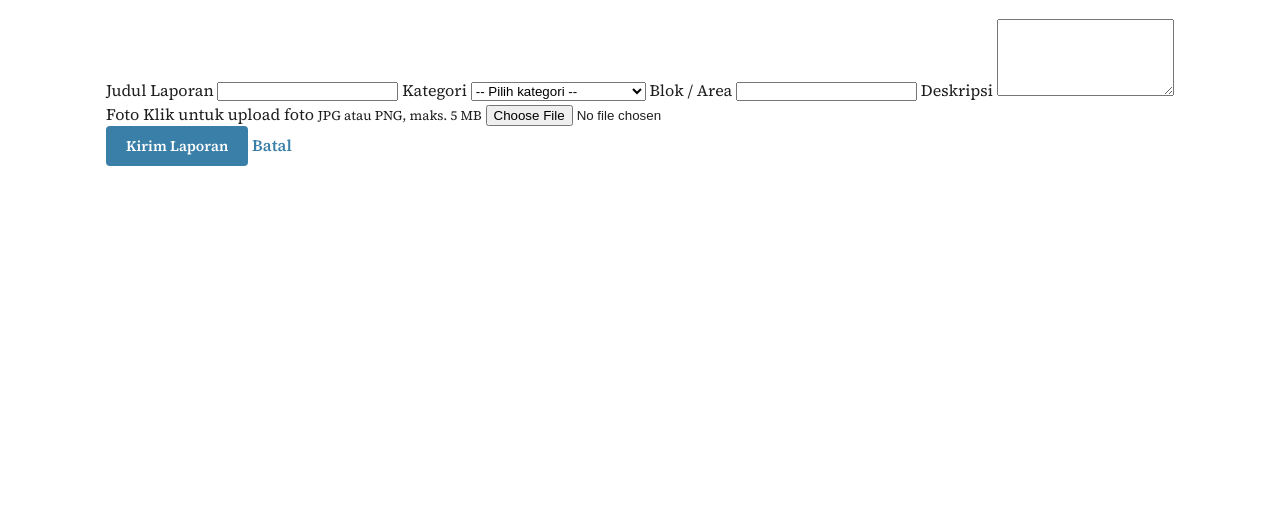
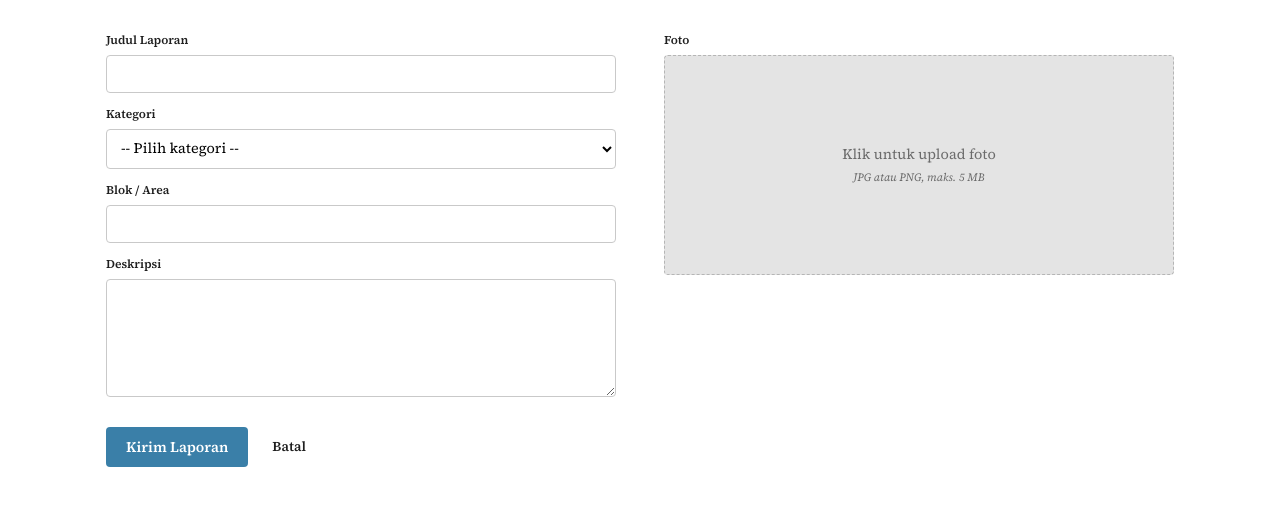
Before and after one commit to Mikhailken/komuport, a plain HTML site: page frontend/laporan.html in a window 1280 px wide. Shown: the part 156-662 px from the top of the page. Drawn offline with Linux system fonts and the light colour scheme.

Commit message:
Frontend: struktur HTML halaman detail laporan user

```diff
--- a/frontend/css/style.css
+++ b/frontend/css/style.css
@@ -262,3 +262,69 @@ a:hover { text-decoration: underline; }
 @media (min-width: 1024px) {
   .grid-laporan { grid-template-columns: repeat(4, 1fr); }   /* 4 kartu seperti Figma */
 }
+/* =====================================================================
+   BAGIAN 6 - HALAMAN BUAT LAPORAN
+   ===================================================================== */
+
+/* ---------- 13. Form laporan ---------- */
+.form-laporan {
+  display: grid;
+  grid-template-columns: 1fr;      /* HP: semua bertumpuk */
+  gap: 8px 48px;
+}
+
+.form-kolom label {
+  display: block;
+  font-size: 0.75rem;
+  font-weight: 600;
+  margin: 12px 0 6px;
+}
+
+.form-kolom input,
+.form-kolom select,
+.form-kolom textarea {
+  width: 100%;
+  padding: 8px 10px;
+  border: 1px solid var(--garis);
+  border-radius: var(--radius);
+  background: var(--putih);
+  font-family: var(--font);
+  font-size: 0.9rem;
+}
+.form-kolom textarea { resize: vertical; }
+.form-kolom input:focus,
+.form-kolom select:focus,
+.form-kolom textarea:focus { outline: 2px solid var(--biru-utama); border-color: var(--biru-utama); }
+
+/* Kotak upload foto (garis putus-putus) */
+.form-kolom .kotak-upload {
+  display: flex;
+  flex-direction: column;
+  justify-content: center;
+  align-items: center;
+  gap: 4px;
+  height: 180px;
+  margin: 0;
+  border: 1.5px dashed #b5b5b5;
+  border-radius: var(--radius);
+  background: var(--abu-panel);
+  color: var(--teks-pudar);
+  font-weight: 400;
+  font-size: 0.9rem;
+  cursor: pointer;
+}
+.kotak-upload small { font-style: italic; font-size: 0.7rem; }
+.kotak-upload:hover { border-color: var(--biru-utama); }
+
+/* Input file asli disembunyikan, diganti kotak di atas */
+.input-tersembunyi { display: none; }
+
+/* Tombol Kirim + Batal */
+.form-tombol { display: flex; align-items: center; gap: 24px; margin-top: 16px; }
+.tombol-teks { color: var(--teks); font-size: 0.85rem; }
+
+/* ---------- 14. Laptop: dua kolom ---------- */
+@media (min-width: 768px) {
+  .form-laporan { grid-template-columns: 1fr 1fr; }
+  .form-kolom .kotak-upload { height: 220px; }
+}
--- /dev/null
+++ b/frontend/detail-laporanuser.html
@@ -0,0 +1,84 @@
+<!DOCTYPE html>
+<html lang="id">
+<head>
+  <meta charset="UTF-8">
+  <meta name="viewport" content="width=device-width, initial-scale=1.0">
+  <title>Detail Laporan - KomuReport</title>
+  <link rel="stylesheet" href="css/style.css">
+</head>
+<body>
+
+  <!-- ===== HEADER NAVIGASI ===== -->
+  <header class="header">
+    <div class="header-isi">
+      <a href="dashboarduser.html" class="brand-nama">Komu<span>Report</span></a>
+      <nav class="nav">
+        <a href="dashboarduser.html" class="aktif">Dashboard</a>
+        <a href="buat-laporan.html">Buat Laporan</a>
+        <a href="profil.html">Profil</a>
+        <a href="login.html">Logout</a>
+      </nav>
+    </div>
+  </header>
+
+  <main class="container">
+    <a href="dashboarduser.html" class="link-kembali">← Kembali ke Dashboard</a>
+
+    <div class="detail">
+
+      <!-- ===== KOLOM KIRI: judul + foto ===== -->
+      <section class="detail-utama">
+        <h1>Anjing hilang</h1>
+        <p class="detail-meta">Tanggal 1 November 2026 · Pelapor: Andi · Utara 1 No. 12</p>
+        <div class="detail-foto"></div>
+      </section>
+
+      <!-- ===== KOLOM KANAN: informasi + komentar ===== -->
+      <aside class="detail-info">
+
+        <div class="info-blok">
+          <p class="info-label">Status</p>
+          <span class="badge badge-belum">Belum Selesai</span>
+        </div>
+
+        <div class="info-blok">
+          <p class="info-label">Kategori</p>
+          <p>Hewan Hilang</p>
+        </div>
+
+        <div class="info-blok">
+          <p class="info-label">Blok / Area</p>
+          <p>Utara 1</p>
+        </div>
+
+        <div class="info-blok">
+          <p class="info-label">Deskripsi</p>
+          <p>Anjing peliharaan hilang di sekitar Blok A. Terakhir terlihat pada pagi hari.</p>
+        </div>
+
+        <div class="info-blok">
+          <p class="info-label">Komentar</p>
+
+          <!-- Daftar komentar (contoh statis, nanti dari Firestore) -->
+          <div class="komentar">
+            <p class="komentar-penulis">Budi · Utara 2 No. 5</p>
+            <p>Sepertinya saya melihat anjing ini di Blok B</p>
+          </div>
+          <div class="komentar">
+            <p class="komentar-penulis">Andi · Utara 1 No. 12</p>
+            <p>Saya akan coba bantu mencari.</p>
+          </div>
+
+          <!-- Form tulis komentar -->
+          <form id="form-komentar" class="form-komentar">
+            <input type="text" id="isi-komentar" name="isi" placeholder="Tulis komentar..." required>
+            <button type="submit" class="tombol">Kirim Komentar</button>
+          </form>
+        </div>
+
+      </aside>
+    </div>
+  </main>
+
+</body>
+</html>
```
